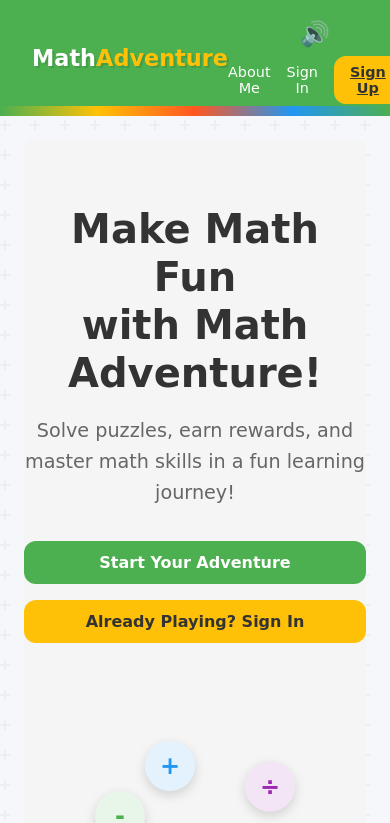
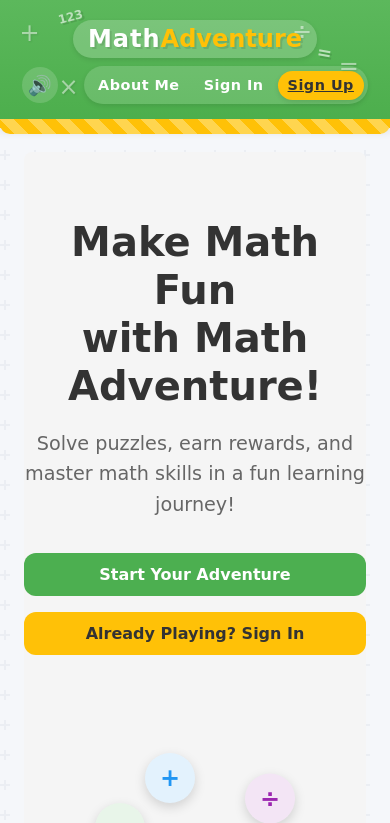
Before and after one commit to karimmenem/math_adventure_game, a React (Create React App) app in the folder client/: page / in a window 390 px wide. Shown: the top 823 px of the page. Built offline with nearby package versions, Linux system fonts and the light colour scheme.

Commit message:
finishing up the design.

```diff
--- a/client/src/App.css
+++ b/client/src/App.css
@@ -539,9 +539,11 @@ button:disabled {
 
 /* Header Styles */
 .app-header {
-  background-color: var(--primary-color);
+  background: linear-gradient(to bottom, #5cb85c 0%, #4cae4c 100%);
   padding: 0.75rem 0;
   position: relative;
+  box-shadow: 0 4px 8px rgba(0, 0, 0, 0.1);
+  border-bottom: 4px solid #FFC107;
 }
 
 .header-container {
@@ -1918,10 +1920,7 @@ body {
 }
 
 /* Add this to your App.css file */
-.profile-username {
-  font-weight: 600;
-  text-shadow: 0 0 2px rgba(0, 0, 0, 0.5); /* Add text shadow for better visibility of white text */
-}
+
 
 .header-avatar {
   width: 32px;
@@ -2981,3 +2980,308 @@ body {
   from { opacity: 0; transform: translateY(40px); }
   to { opacity: 1; transform: translateY(0); }
 }
+
+/* Add these styles to your App.css file */
+
+/* Make logo clickable without changing its appearance */
+.logo-link {
+  text-decoration: none;
+  display: block;
+  position: relative;
+  padding: 5px 15px;
+  background: rgba(255, 255, 255, 0.2);
+  border-radius: 20px;
+  transition: all 0.3s;
+  box-shadow: 0 2px 5px rgba(0, 0, 0, 0.1);
+}
+
+.logo-link:hover .logo {
+  transform: scale(1.05);
+}
+
+.logo {
+  transition: transform 0.3s ease;
+}
+
+/* Optional: Add a subtle hover effect */
+.logo-link:hover .logo-math,
+.logo-link:hover .logo-adventure {
+  text-shadow: 0 0 8px rgba(255, 255, 255, 0.5);
+}
+
+logo-link:hover {
+  transform: translateY(-3px);
+  box-shadow: 0 4px 8px rgba(0, 0, 0, 0.2);
+  background: rgba(255, 255, 255, 0.3);
+}
+
+.logo {
+  margin: 0;
+  font-family: 'Comic Sans MS', 'Bubblegum Sans', 'Marker Felt', cursive;
+  font-size: 1.8rem;
+  display: flex;
+  align-items: center;
+  text-shadow: 2px 2px 0 rgba(0, 0, 0, 0.1);
+}
+
+.logo-math {
+  color: white;
+  letter-spacing: 1px;
+  position: relative;
+}
+
+.logo-adventure {
+  color: #FFC107;
+  position: relative;
+}
+
+/* Fun math symbols around the logo */
+.logo::before {
+  content: "123";
+  position: absolute;
+  top: -10px;
+  left: -15px;
+  font-size: 12px;
+  color: rgba(255, 255, 255, 0.6);
+  transform: rotate(-15deg);
+}
+
+.logo::after {
+  content: "=";
+  position: absolute;
+  bottom: -5px;
+  right: -15px;
+  font-size: 18px;
+  color: rgba(255, 255, 255, 0.6);
+  transform: rotate(10deg);
+}
+
+/* Navigation Menu */
+.nav-container {
+  display: flex;
+  align-items: center;
+  gap: 1rem;
+}
+
+.nav-menu {
+  display: flex;
+  gap: 0.8rem;
+  align-items: center;
+  background: rgba(255, 255, 255, 0.15);
+  border-radius: 30px;
+  padding: 0.5rem 1rem;
+  box-shadow: 0 2px 5px rgba(0, 0, 0, 0.1);
+}
+
+.nav-link {
+  color: white;
+  text-decoration: none;
+  font-weight: 600;
+  font-size: 1rem;
+  transition: all 0.2s;
+  position: relative;
+  padding: 0.5rem 0.8rem;
+  border-radius: 20px;
+  letter-spacing: 0.5px;
+}
+
+.nav-link:hover {
+  background-color: rgba(255, 255, 255, 0.2);
+  transform: translateY(-2px);
+}
+
+.nav-link.active {
+  background-color: rgba(255, 255, 255, 0.25);
+}
+
+/* Fun hover animations */
+.nav-link::after {
+  content: '';
+  position: absolute;
+  bottom: 0;
+  left: 50%;
+  width: 0;
+  height: 3px;
+  background-color: #FFC107;
+  transition: all 0.3s;
+  transform: translateX(-50%);
+  border-radius: 3px;
+}
+
+.nav-link:hover::after {
+  width: 80%;
+}
+
+/* Profile and avatar styling */
+.profile-link {
+  display: flex;
+  align-items: center;
+  gap: 0.5rem;
+  background-color: rgba(255, 255, 255, 0.2);
+  padding: 0.3rem 0.8rem;
+  border-radius: 25px;
+  transition: all 0.3s;
+}
+
+.profile-link:hover {
+  background-color: rgba(255, 255, 255, 0.3);
+  transform: translateY(-2px);
+}
+
+.profile-username {
+  font-weight: 600;
+
+  text-shadow: 1px 1px 2px rgba(0, 0, 0, 0.2);
+  letter-spacing: 0.5px;
+}
+
+.header-avatar {
+  width: 32px;
+  height: 32px;
+  border-radius: 50%;
+  overflow: hidden;
+  border: 2px solid white;
+  background-color: white;
+  box-shadow: 0 2px 4px rgba(0, 0, 0, 0.1);
+  transition: all 0.3s;
+}
+
+.profile-link:hover .header-avatar {
+  transform: rotate(10deg);
+}
+
+.header-avatar img {
+  width: 100%;
+  height: 100%;
+  object-fit: cover;
+}
+
+/* Logout Button */
+.nav-button {
+  background-color: #FFC107;
+  color: #333;
+  border: none;
+  padding: 0.6rem 1.2rem;
+  border-radius: 25px;
+  font-weight: 700;
+  cursor: pointer;
+  transition: all 0.3s;
+  font-family: 'Comic Sans MS', 'Bubblegum Sans', 'Marker Felt', cursive;
+  box-shadow: 0 2px 5px rgba(0, 0, 0, 0.1);
+  font-size: 1rem;
+  letter-spacing: 0.5px;
+}
+
+.nav-button:hover {
+  background-color: #FFD54F;
+  transform: translateY(-3px) scale(1.05);
+  box-shadow: 0 4px 8px rgba(0, 0, 0, 0.15);
+}
+
+/* Decorative elements for kids */
+.header-decoration {
+  position: absolute;
+  bottom: -10px;
+  left: 0;
+  width: 100%;
+  height: 15px;
+  background: repeating-linear-gradient(
+    45deg,
+    #FFC107,
+    #FFC107 10px,
+    #FFD54F 10px,
+    #FFD54F 20px
+  );
+  border-radius: 0 0 10px 10px;
+  z-index: 1;
+}
+
+/* Math symbols floating around the header */
+.header-math-symbol {
+  position: absolute;
+  font-size: 1.5rem;
+  color: rgba(255, 255, 255, 0.5);
+  animation: float 3s infinite ease-in-out;
+  text-shadow: 1px 1px 2px rgba(0, 0, 0, 0.1);
+  z-index: 0;
+}
+
+.header-math-symbol:nth-child(1) {
+  top: 15%;
+  left: 5%;
+  animation-delay: 0s;
+  content: "+";
+}
+
+.header-math-symbol:nth-child(2) {
+  top: 60%;
+  left: 15%;
+  animation-delay: 0.5s;
+  content: "×";
+}
+
+.header-math-symbol:nth-child(3) {
+  top: 20%;
+  right: 20%;
+  animation-delay: 1s;
+  content: "÷";
+}
+
+.header-math-symbol:nth-child(4) {
+  top: 50%;
+  right: 8%;
+  animation-delay: 1.5s;
+  content: "=";
+}
+
+@keyframes float {
+  0%, 100% { transform: translateY(0); }
+  50% { transform: translateY(-10px); }
+}
+
+/* Sound toggle styling */
+.sound-toggle-btn {
+  background: rgba(255, 255, 255, 0.2);
+  border: none;
+  border-radius: 50%;
+  width: 36px;
+  height: 36px;
+  display: flex;
+  align-items: center;
+  justify-content: center;
+  cursor: pointer;
+  transition: all 0.3s;
+  margin-right: 10px;
+  color: white;
+  font-size: 1.2rem;
+}
+
+.sound-toggle-btn:hover {
+  background: rgba(255, 255, 255, 0.3);
+  transform: scale(1.1);
+}
+
+/* Responsive adjustments */
+@media (max-width: 768px) {
+  .header-container {
+    flex-direction: column;
+    gap: 0.5rem;
+    padding: 0.5rem;
+  }
+
+  .nav-menu {
+    flex-wrap: wrap;
+    justify-content: center;
+    padding: 0.3rem;
+    gap: 0.3rem;
+  }
+
+  .nav-link, .nav-button {
+    font-size: 0.9rem;
+    padding: 0.4rem 0.6rem;
+  }
+
+  .logo {
+    font-size: 1.5rem;
+  }
+}
--- a/client/src/components/common/Header.js
+++ b/client/src/components/common/Header.js
@@ -1,11 +1,12 @@
 import React, { useContext } from 'react';
-import { Link, useNavigate } from 'react-router-dom';
+import { Link, useNavigate, useLocation } from 'react-router-dom';
 import { AuthContext } from '../../context/AuthContext';
 import SoundToggle from './SoundToggle';
 
 const Header = () => {
   const { isAuthenticated, user, logout } = useContext(AuthContext);
   const navigate = useNavigate();
+  const location = useLocation();
 
   const handleLogout = () => {
     logout();
@@ -17,12 +18,21 @@ const Header = () => {
 
   return (
     <header className="app-header">
+      {/* Add floating math symbols for decoration */}
+      <div className="header-math-symbol">+</div>
+      <div className="header-math-symbol">×</div>
+      <div className="header-math-symbol">÷</div>
+      <div className="header-math-symbol">=</div>
+
       <div className="header-container">
         <div className="logo-container">
-          <h1 className="logo">
-            <span className="logo-math">Math</span>
-            <span className="logo-adventure">Adventure</span>
-          </h1>
+          {/* Make the logo clickable to navigate to home */}
+          <Link to="/" className="logo-link">
+            <h1 className="logo">
+              <span className="logo-math">Math</span>
+              <span className="logo-adventure">Adventure</span>
+            </h1>
+          </Link>
         </div>
 
         <div className="nav-container">
@@ -30,11 +40,33 @@ const Header = () => {
 
           {isAuthenticated ? (
             <nav className="nav-menu">
-              <Link to="/dashboard" className="nav-link">Dashboard</Link>
-              <Link to="/achievements" className="nav-link">Achievements</Link>
-              <Link to="/about" className="nav-link">About Me</Link>
+              <Link
+                to="/dashboard"
+                className={`nav-link ${location.pathname === '/dashboard' ? 'active' : ''}`}
+              >
+                Dashboard
+              </Link>
+              <Link
+                to="/achievements"
+                className={`nav-link ${location.pathname === '/achievements' ? 'active' : ''}`}
+              >
+                Achievements
+              </Link>
+              <Link
+                to="/about"
+                className={`nav-link ${location.pathname === '/about' ? 'active' : ''}`}
+              >
+                About Me
+              </Link>
               <Link to="/profile" className="nav-link profile-link">
-                <span className="profile-username" style={{ color: user?.usernameColor || '#4CAF50' }}>
+                {/* Use inline style to respect user's color preference, with white as default */}
+                <span
+                  className="profile-username"
+                  style={{
+                    color: user?.usernameColor || '#FFFFFF',
+                    textShadow: '1px 1px 2px rgba(0, 0, 0, 0.3)' // Add shadow for better contrast
+                  }}
+                >
                   {user?.username}
                 </span>
                 <div className="header-avatar">
@@ -47,13 +79,27 @@ const Header = () => {
                   />
                 </div>
               </Link>
-              <button onClick={handleLogout} className="nav-button">Logout</button>
+              <button onClick={handleLogout} className="nav-button">
+                Logout
+              </button>
             </nav>
           ) : (
             <nav className="nav-menu">
-              <Link to="/about" className="nav-link">About Me</Link>
-              <Link to="/signin" className="nav-link">Sign In</Link>
-              <Link to="/signup" className="nav-button">Sign Up</Link>
+              <Link
+                to="/about"
+                className={`nav-link ${location.pathname === '/about' ? 'active' : ''}`}
+              >
+                About Me
+              </Link>
+              <Link
+                to="/signin"
+                className={`nav-link ${location.pathname === '/signin' ? 'active' : ''}`}
+              >
+                Sign In
+              </Link>
+              <Link to="/signup" className="nav-button">
+                Sign Up
+              </Link>
             </nav>
           )}
         </div>
--- a/client/src/pages/Home.js
+++ b/client/src/pages/Home.js
@@ -1,7 +1,11 @@
-import React from "react";
+import React, { useContext } from "react";
 import { Link } from "react-router-dom";
+import { AuthContext } from "../context/AuthContext"; // Make sure this path is correct
 
 const Home = () => {
+  // Get authentication state from context
+  const { isAuthenticated, user } = useContext(AuthContext);
+
   return (
     <div className="home-page">
       <section className="hero-section">
@@ -10,6 +14,25 @@ const Home = () => {
             <span className="title-line">Make Math Fun</span>
             <span className="title-line">with Math Adventure!</span>
           </h1>
+
+          {isAuthenticated ? (
+            // Content for logged-in users
+            <>
+              <p className="hero-subtitle">
+                Welcome back, {user?.username}! Ready to continue your math journey?
+              </p>
+              <div className="hero-buttons">
+                <Link to="/dashboard" className="btn btn-primary">
+                  Go to Dashboard
+                </Link>
+                <Link to="/game-mode" className="btn btn-secondary">
+                  Play Now
+                </Link>
+              </div>
+            </>
+          ) : (
+            // Content for guests
+            <>
               <p className="hero-subtitle">
                 Solve puzzles, earn rewards, and master math skills in a fun
                 learning journey!
@@ -22,6 +45,8 @@ const Home = () => {
                   Already Playing? Sign In
                 </Link>
               </div>
+            </>
+          )}
         </div>
         <div className="hero-image">
           <div className="math-icon math-icon-1">+</div>
@@ -67,8 +92,23 @@ const Home = () => {
           </div>
         </div>
       </section>
+
       <section className="cta-section">
         <div className="cta-content">
+          {isAuthenticated ? (
+            // CTA for logged-in users
+            <>
+              <h2>Ready to Continue Your Adventure?</h2>
+              <p>
+                You've already started your math journey! Jump back in and keep improving your skills.
+              </p>
+              <Link to="/game-mode" className="btn btn-primary">
+                Play Now
+              </Link>
+            </>
+          ) : (
+            // CTA for guests
+            <>
               <h2>Ready to Make Math Fun?</h2>
               <p>
                 Join thousands of kids who love learning math with Math Adventure!
@@ -76,6 +116,8 @@ const Home = () => {
               <Link to="/signup" className="btn btn-primary">
                 Start Playing Now
               </Link>
+            </>
+          )}
         </div>
       </section>
     </div>
```
Lines whose indentation alone changed are shown as unchanged.
